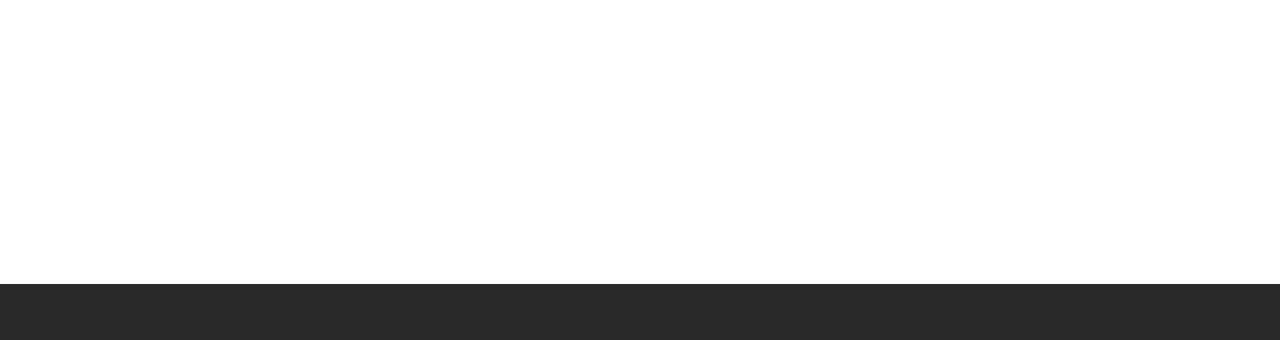
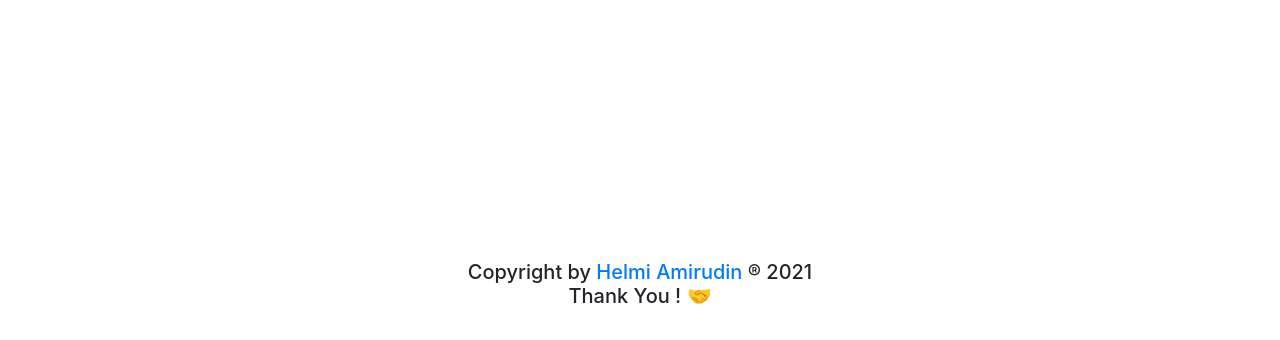
Before and after one commit to helmiau/payment, a plain HTML site: page index.html in a window 1280 px wide. Shown: the part 660-1000 px from the top of the page. Before the commit the page ends 944 px from the top, so only its background shows below. Drawn offline with Linux system fonts and the light colour scheme.

Commit message:
Update index.html

```diff
--- a/index.html
+++ b/index.html
@@ -321,5 +321,6 @@ embed[type="application/pdf"] { filter: invert(100%) contrast(90%); }</style></h
 <script src="assets/script.min.js"></script>
 <br>
 <br>
+<h5 align="center">Copyright by <a href="http://www.helmiau.com">Helmi Amirudin</a> ® 2021 <br> Thank You ! 🤝</h5>
 <br>
 </body></html>
```
